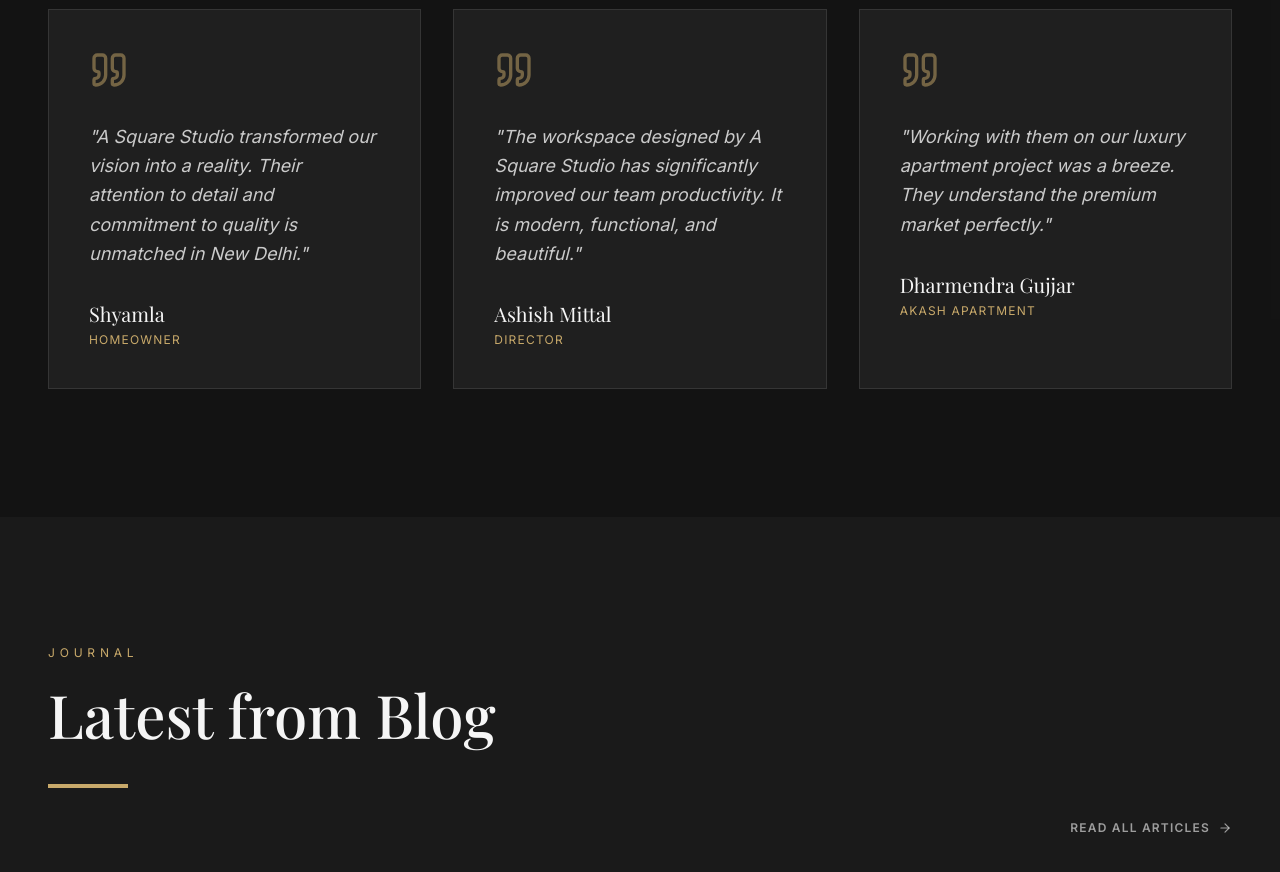
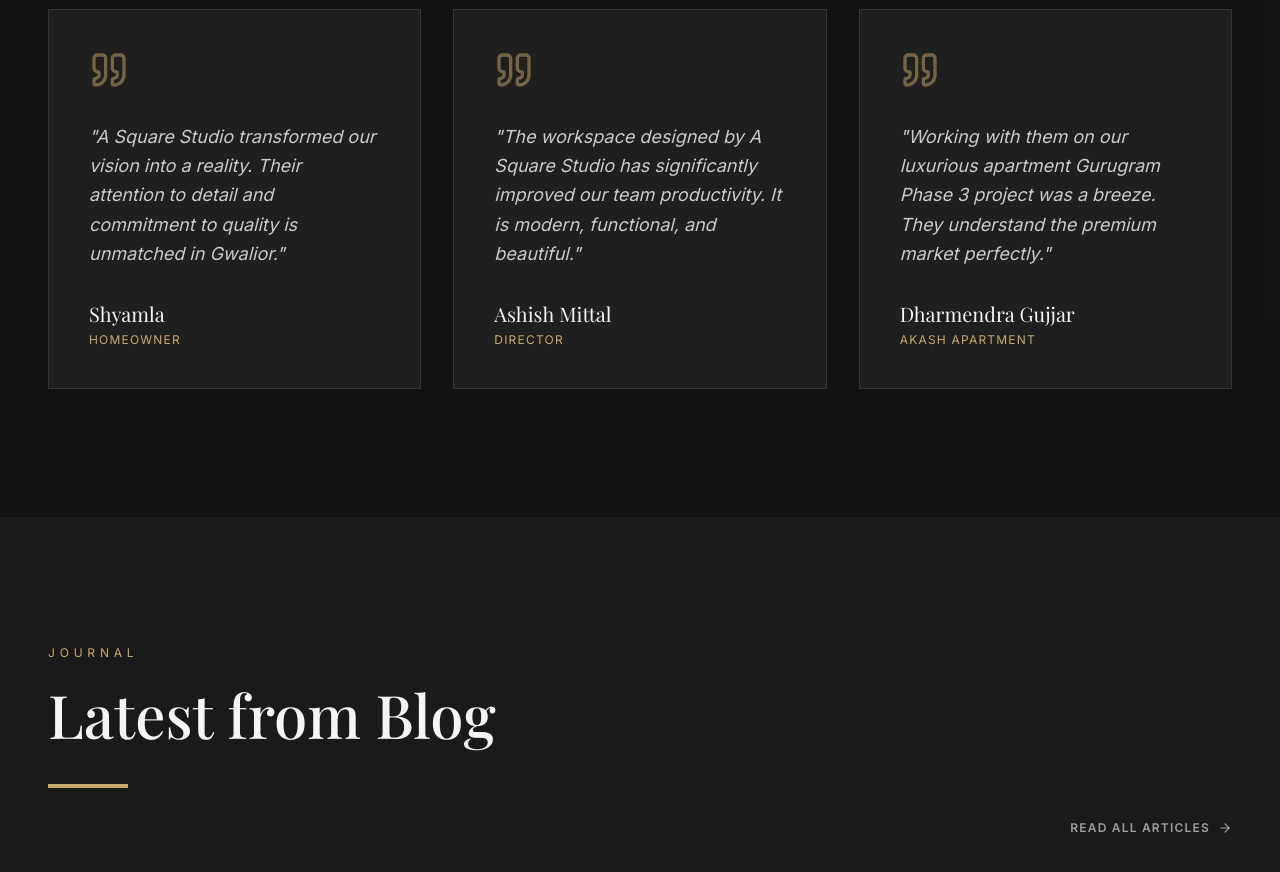
Before and after one commit to amithsquare/amithsquare.github.io, a React (Vite) app: page / in a window 1280 px wide. Shown: the part 4000-4872 px from the top of the page. Built offline with nearby package versions, Linux system fonts and the light colour scheme; a web font is replaced by a local one.

Commit message:
Deploy update

```diff
--- a/src/constants.ts
+++ b/src/constants.ts
@@ -141,7 +141,7 @@ export const TESTIMONIALS: Testimonial[] = [
     id: '1',
     name: 'Shyamla',
     role: 'Homeowner',
-    content: 'A Square Studio transformed our vision into a reality. Their attention to detail and commitment to quality is unmatched in New Delhi.'
+    content: 'A Square Studio transformed our vision into a reality. Their attention to detail and commitment to quality is unmatched in Gwalior.'
   },
   {
     id: '2',
@@ -153,7 +153,7 @@ export const TESTIMONIALS: Testimonial[] = [
     id: '3',
     name: 'Dharmendra Gujjar',
     role: 'Akash apartment',
-    content: 'Working with them on our luxury apartment project was a breeze. They understand the premium market perfectly.'
+    content: 'Working with them on our luxurious apartment Gurugram Phase 3 project was a breeze. They understand the premium market perfectly.'
   }
 ];
 
```
